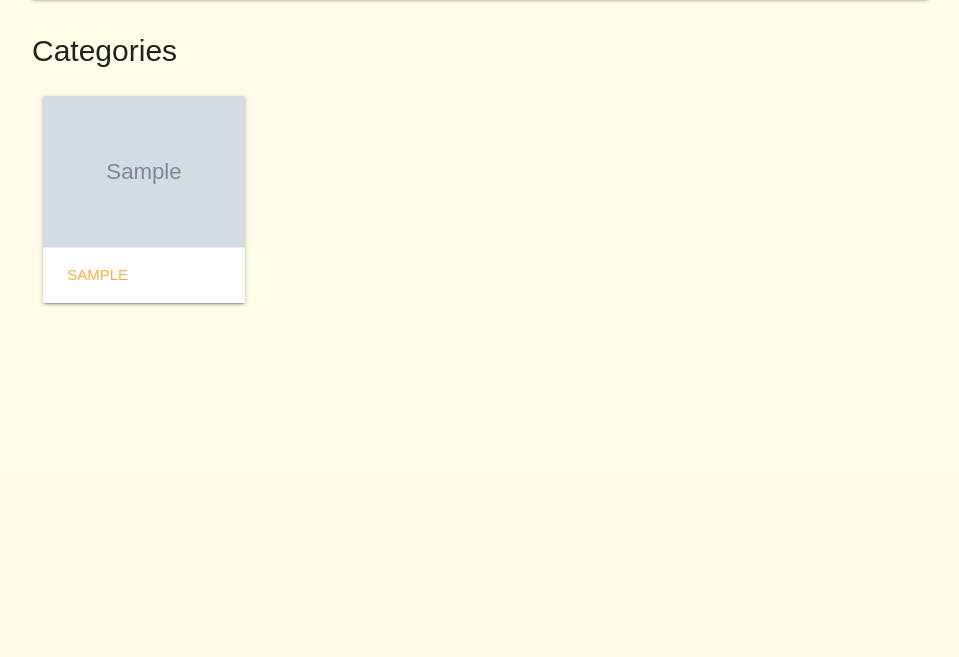
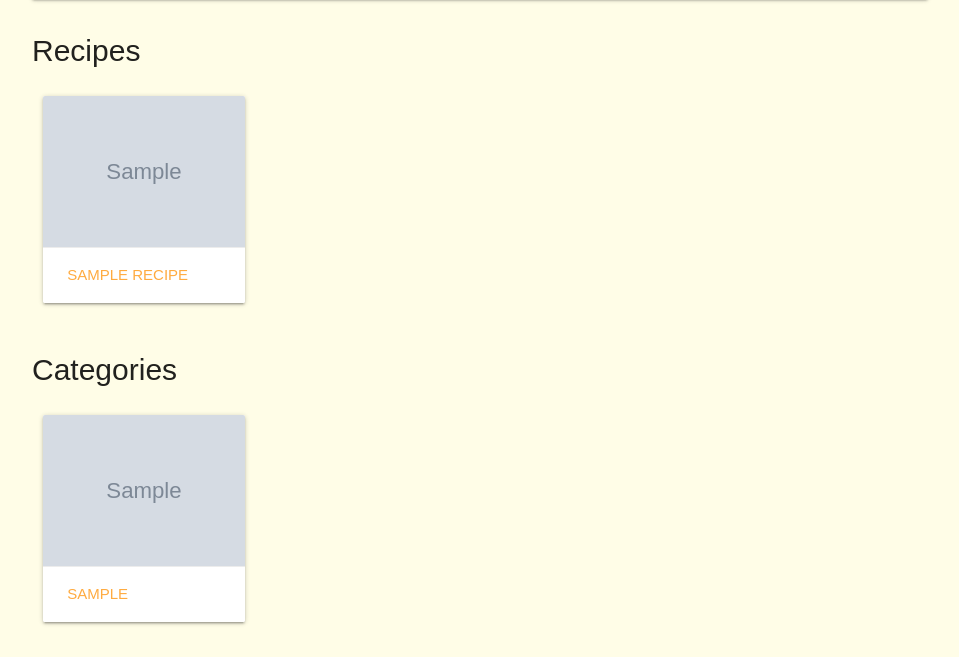
Before and after one commit to Tiff-C/nomnoms, a Flask app: page / in a window 1280 px wide. Shown: the part 328-985 px from the top of the page, without its empty margins (160-1119 px from the left). Before the commit the page ends 634 px from the top, so only its background shows below. Run offline with Flask 2, Linux system fonts and the light colour scheme; grey boxes marked "Sample" are stand-in pictures; a database or web service that is not in the repository returns one stand-in record (values such as "Sample title"); some libraries are stand-ins or nearby versions; some web fonts are replaced.

Commit message:
add recipes list

```diff
--- a/static/css/style.css
+++ b/static/css/style.css
@@ -14,4 +14,5 @@ h2 {
 .search-recipes {
     min-height: 30vh;
     margin-top: 1.5rem;
+    background-image: url(https://images.pexels.com/photos/301378/pexels-photo-301378.jpeg?auto=compress&cs=tinysrgb&dpr=2&h=650&w=940);
 }
--- a/templates/all_recipes.html
+++ b/templates/all_recipes.html
@@ -13,6 +13,22 @@
                 </div>
             </form>
         </div>
+    </div>
+
+    <h2>Recipes</h2>
+    <div class="row">
+        {% for recipe in recipes %}
+            <div class="col s6 m4 l3">
+                <div class="card">
+                    <div class="card-image">
+                        <img src="{{ recipe.recipe_image }}" alt="{{ recipe.name }}">
+                    </div>
+                    <div class="card-action">
+                        <a href="#">{{ recipe.name }}</a>
+                    </div>
+                </div>
+            </div>
+        {% endfor %}
     </div>
 
     <h2>Categories</h2>
```
